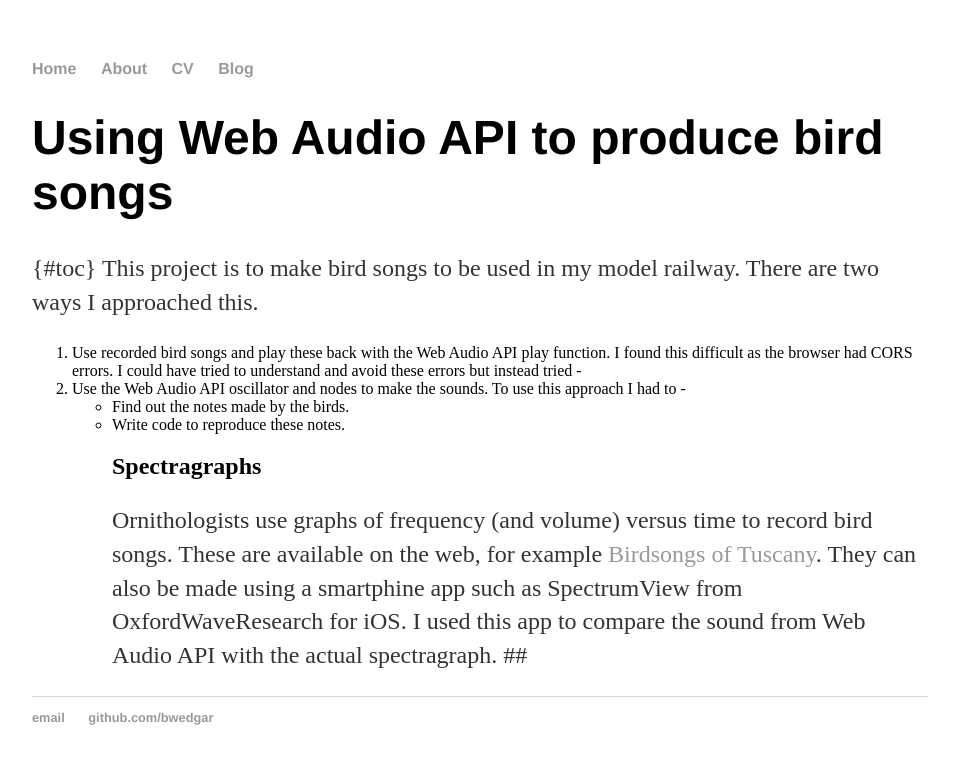
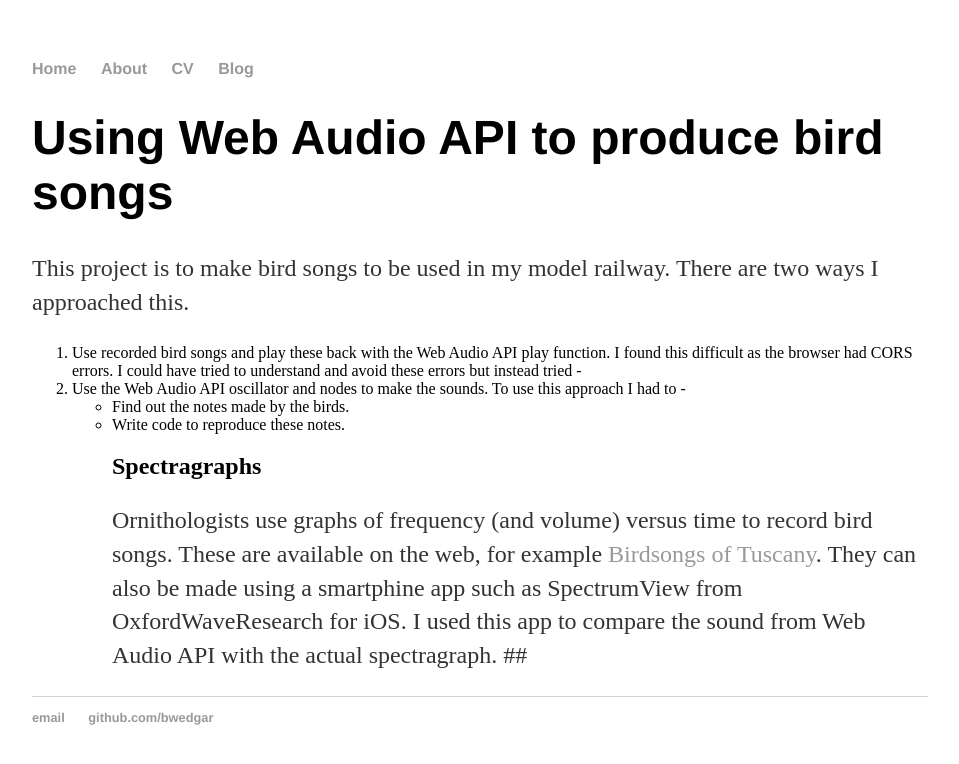
Before and after one commit to bwedgar/bwedgar.github.io, a Jekyll site: the page built from birdsongs.md, in a window 1280 px wide. Shown: the top 764 px of the page, without its empty margins (160-1119 px from the left). Built offline with Jekyll 4.4.1, drawn with Linux system fonts in a browser that asks for light colours; our own code applies the rules of GitHub Pages for plain Markdown files.

Commit message:
Update birdsongs.md

```diff
--- a/birdsongs.md
+++ b/birdsongs.md
@@ -1,5 +1,5 @@
 # Using Web Audio API to produce bird songs
-{#toc}
+{:toc}
 This project is to make bird songs to be used in my model railway.
 There are two ways I approached this.
 1. Use recorded bird songs and play these back with the Web Audio API play function.
```
